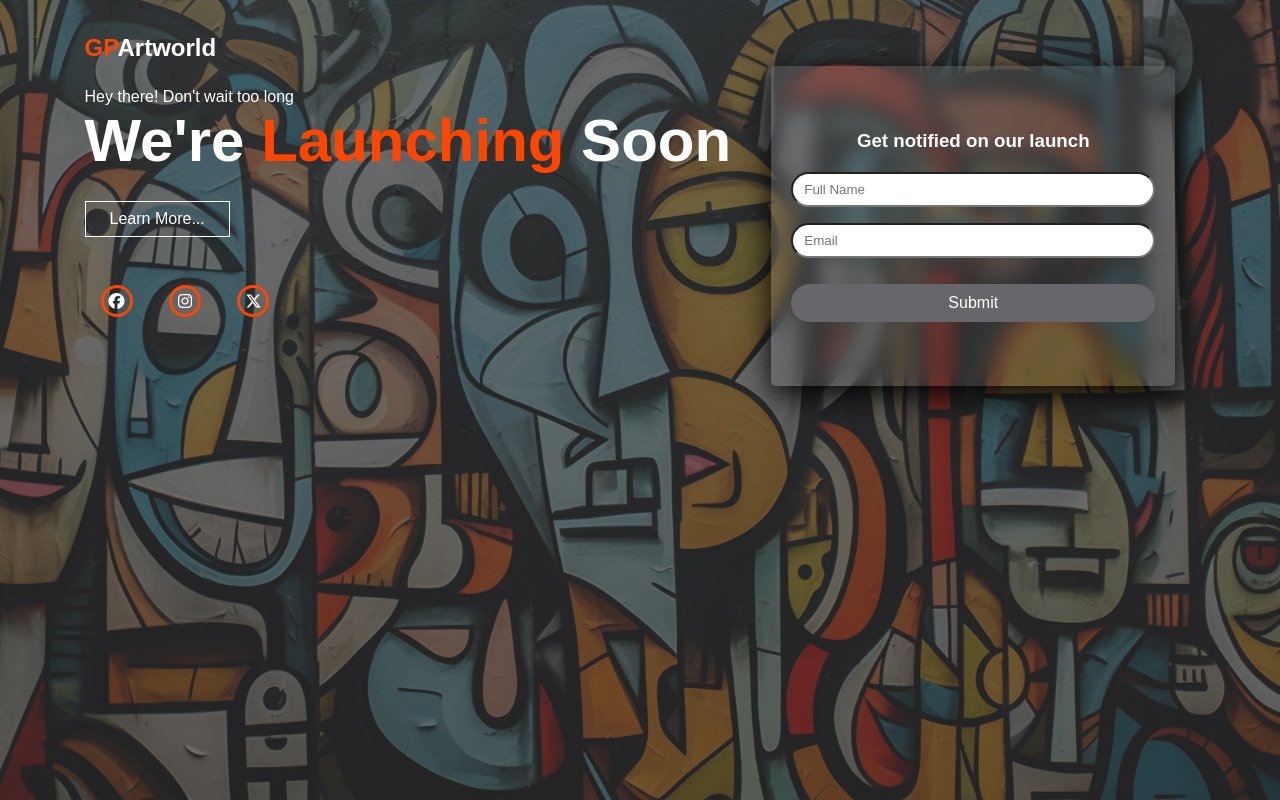
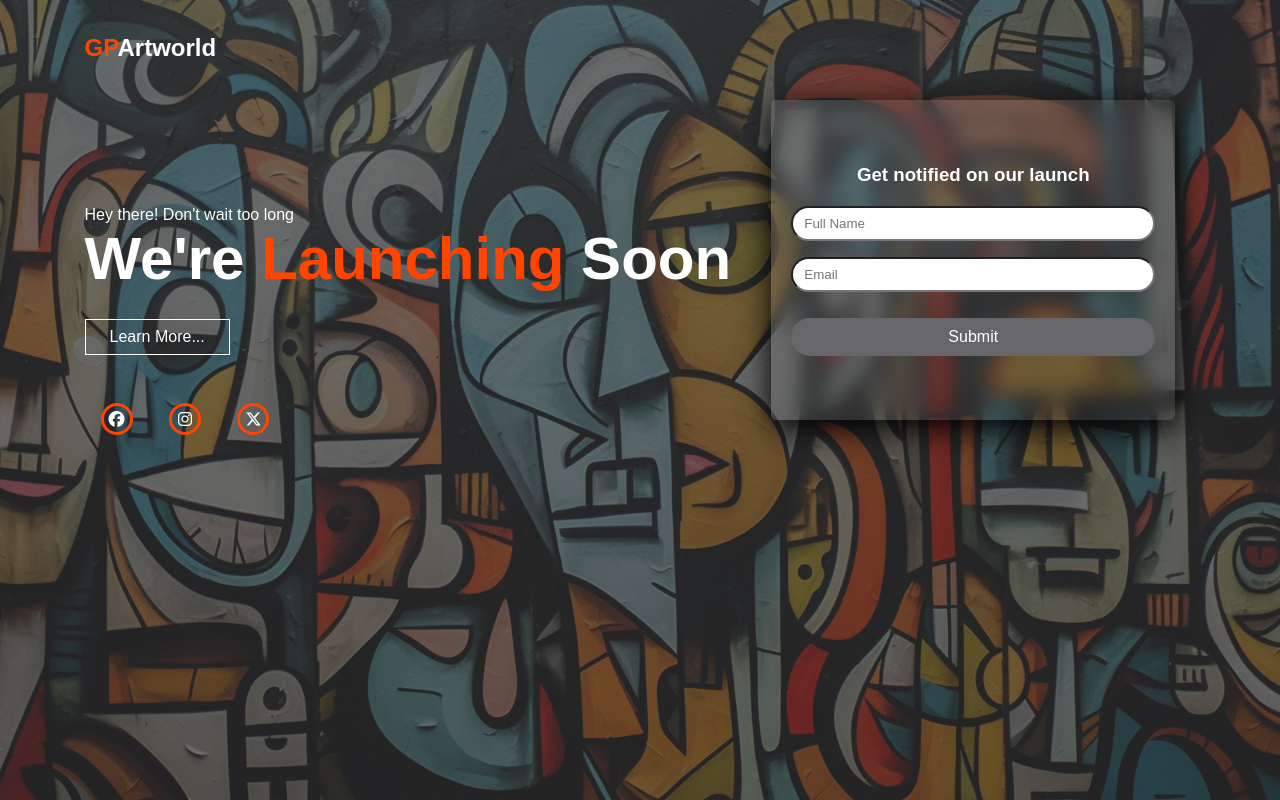
Before and after one commit to AdmKing/Coming_soon-page, a plain HTML site: page index.html in a window 1280 px wide. Drawn offline with Linux system fonts and the light colour scheme.

Commit message:
Pending changes exported from your codespace

```diff
--- a/style.css
+++ b/style.css
@@ -111,8 +111,9 @@ nav {
   display: grid;
   grid-template-columns: 3fr 2fr;
   gap: 2;
-  align-items: center;
+  margin-top: 10rem;
   /* padding: 4rem; */
+  /* align-self: center; */
   width: 100%;
   max-height: 90%;
   justify-content: space-between;
```
